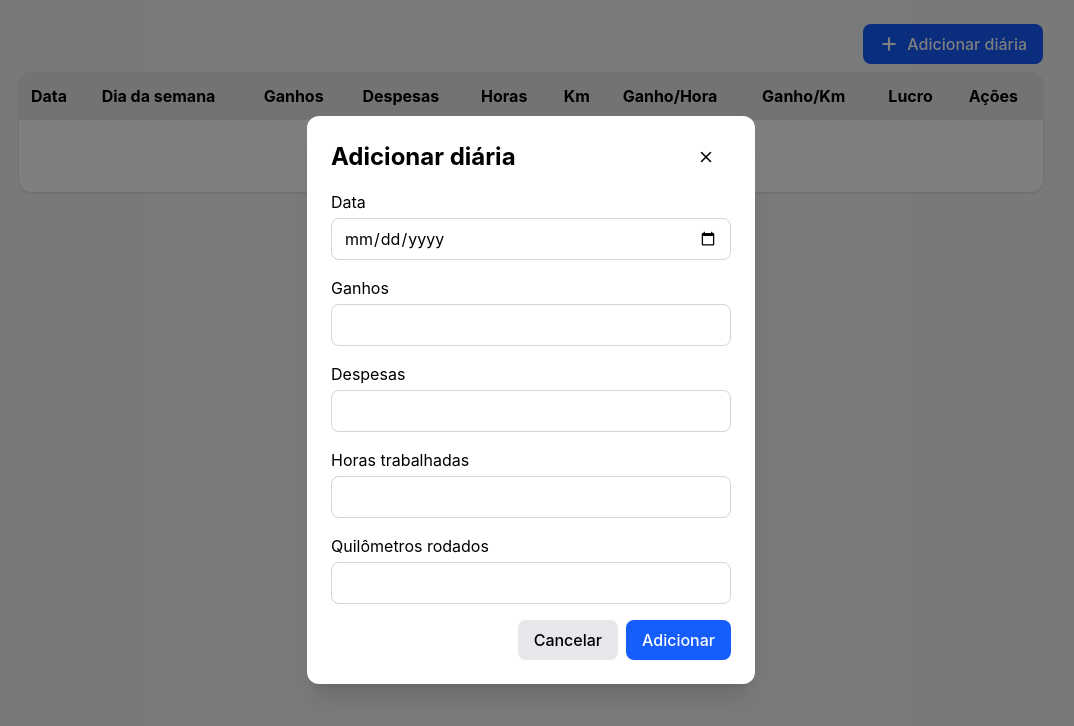
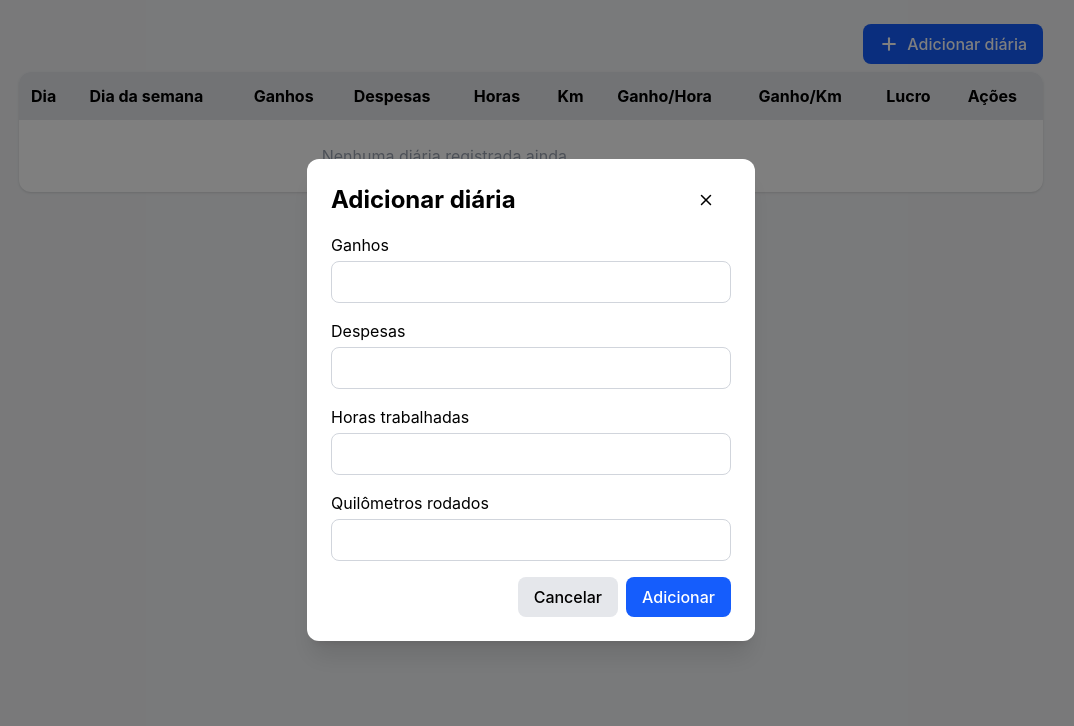
Before and after one commit to rodrigovalentimrs/driver-daily-dashboard, a React (Vite) app: page / in a window 1280 px wide. Both pictures are taken after a click on the button "Adicionar diária". Shown: the top 726 px of the page, without its empty margins (109-1183 px from the left). Built offline with nearby package versions, Linux system fonts and the light colour scheme.

Commit message:
refactor: separate date, weekday and day formatters into utility files

```diff
--- a/src/pages/Daily/components/DailyForm.jsx
+++ b/src/pages/Daily/components/DailyForm.jsx
@@ -27,22 +27,6 @@ export function DailyForm({
       </div>
 
       <form onSubmit={handleSubmit} className="flex flex-col gap-4">
-
-        <div className="flex flex-col gap-1">
-          <label htmlFor="Date">Data</label>
-          <Input
-            type="date"
-            name="date"
-            id="date"
-            step="0.01"
-            min="0"
-            value={formData.date}
-            onChange={handleChange}
-          />
-          {errors.date && (
-            <p className="text-red-500 text-sm">{errors.date}</p>
-          )}
-        </div>
 
         <div className="flex flex-col gap-1">
           <label htmlFor="earnings">Ganhos</label>
--- a/src/pages/Daily/components/DailyTable.jsx
+++ b/src/pages/Daily/components/DailyTable.jsx
@@ -5,7 +5,7 @@ export function DailyTable({ list, startEditData, deleteData }) {
     <table className="w-full bg-white rounded-xl overflow-hidden shadow">
       <thead className="bg-gray-200">
         <tr className="text-left">
-          <th className="p-3">Data</th>
+          <th className="p-3">Dia</th>
           <th className="p-3">Dia da semana</th>
           <th className="p-3">Ganhos</th>
           <th className="p-3">Despesas</th>
--- a/src/pages/Daily/components/DailyTableRow.jsx
+++ b/src/pages/Daily/components/DailyTableRow.jsx
@@ -1,10 +1,12 @@
+import {formatDate} from "../utils/formatters/formatDate";
+import {getWeekDay} from "../utils/formatters/formatWeekDay";
+import { formatCurrency } from "../utils/formatters/formatCurrency";
 import { Button } from "@/components/ui/Button";
-import { formatCurrency } from "../utils/formatters/formatCurrency";
 import { Trash2, Pencil } from "lucide-react";
 
 export function DailyTableRow({ item, startEditData, deleteData }) {
-  const date = item.date;
-  const weekday = item.weekday;
+  const date = formatDate(item.date);
+  const weekday = getWeekDay(item.date);
   const earnings = Number(item.earnings);
   const expenses = Number(item.expenses);
   const workedHours = Number(item.workedHours);
--- a/src/pages/Daily/hooks/useDailyList.js
+++ b/src/pages/Daily/hooks/useDailyList.js
@@ -2,12 +2,16 @@ import { useState, useEffect } from "react";
 import { saveDailyData, getDailyData } from "@/pages/Daily/services/dailyStorage";
 
 export function useDailyList() {
-  const [list, setList] = useState(() => getDailyData());
+  const [list, setList] = useState(() => getDailyData() || []);
 
   function addData(formData) {
+    const now = new Date();
+
     const newData = {
       id: crypto.randomUUID(),
       ...formData,
+      createdAt: now.toISOString(),
+      updatedAt: now.toISOString(),
     };
 
     setList((prev) => [...prev, newData]);
@@ -17,12 +21,15 @@ export function useDailyList() {
     setList((prev) =>
       prev.map((data) =>
         data.id === editId
-          ? { ...data, ...formData }
+          ? {
+            ...data,
+            ...formData,
+            updatedAt: new Date().toISOString(),
+          }
           : data
       )
     );
   }
-
   function deleteData(id) {
     setList((prev) =>
       prev.filter((data) => data.id !== id)
@@ -30,7 +37,11 @@ export function useDailyList() {
   }
 
   useEffect(() => {
-    saveDailyData(list);
+    try {
+      saveDailyData(list);
+    } catch (error) {
+      console.error("Erro ao salvar no localStorage:", error);
+    }
   }, [list]);
 
   return {
--- a/src/pages/Daily/services/dailyStorage.js
+++ b/src/pages/Daily/services/dailyStorage.js
@@ -1,16 +1,15 @@
 const STORAGE_KEY = "driver-daily-list";
 
 export function saveDailyData(data) {
-  localStorage.setItem(
-    STORAGE_KEY,
-    JSON.stringify(data)
-  );
+  localStorage.setItem(STORAGE_KEY, JSON.stringify(data));
 }
 
 export function getDailyData() {
-  const data = localStorage.getItem(
-    STORAGE_KEY
-  );
-
-  return data ? JSON.parse(data) : [];
+  try {
+    const data = localStorage.getItem(STORAGE_KEY);
+    return data ? JSON.parse(data) : [];
+  } catch (error) {
+    console.error("Erro ao ler localStorage:", error);
+    return [];
+  }
 }
--- /dev/null
+++ b/src/pages/Daily/utils/formatters/formatDate.js
@@ -0,0 +1,13 @@
+export function formatDate(value) {
+  if (!value) return "";
+
+  const date = new Date(value);
+
+  if (isNaN(date.getTime())) return "";
+
+  const day = String(date.getDate()).padStart(2, "0");
+  // const month = String(date.getMonth() + 1).padStart(2, "0");
+  // const year = date.getFullYear();
+
+  return `${day}`;
+}
--- /dev/null
+++ b/src/pages/Daily/utils/formatters/formatWeekDay.js
@@ -0,0 +1,11 @@
+export function getWeekDay(value) {
+  if (!value) return "";
+
+  const date = new Date(value);
+
+  if (isNaN(date.getTime())) return "";
+
+  return date.toLocaleDateString("pt-BR", {
+    weekday: "long",
+  });
+}
```
